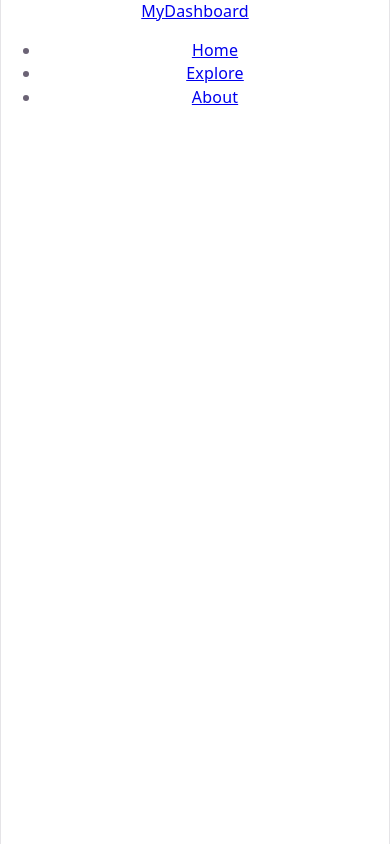
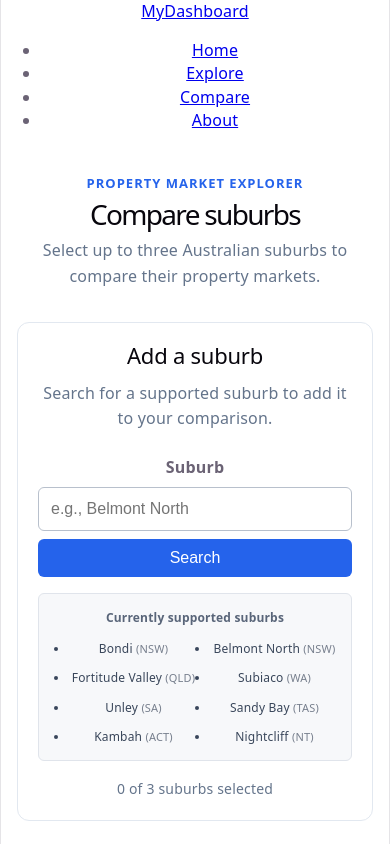
Before and after one commit to anthonycheung1/australian-property-market-explorer, a React (Vite) app: page /australian-property-market-explorer/compare in a window 390 px wide. Shown: the top 844 px of the page. Built offline with nearby package versions, Linux system fonts and the light colour scheme.

Commit message:
Build suburb comparison interface

```diff
--- a/src/App.tsx
+++ b/src/App.tsx
@@ -1,12 +1,9 @@
-import {
-  BrowserRouter,
-  Routes,
-  Route,
-} from 'react-router-dom';
+import { BrowserRouter, Routes, Route, } from 'react-router-dom';
 
 import Header from './components/Header';
 import Explore from './pages/Explore';
 import Suburb from './pages/Suburb';
+import Compare from './pages/Compare';
 import './App.css';
 
 function Home() {
@@ -25,7 +22,7 @@
           <Route path="/" element={<Home />} />
           <Route path="/explore" element={<Explore />} />
           <Route path="/suburb/:state/:suburb" element={<Suburb />} />
-          {/* <Route path="/compare" element={<Compare />} /> */}
+          <Route path="/compare" element={<Compare />} />
           {/* <Route path="/about" element={<About />} /> */}
         </Routes>
       </main>
--- a/src/components/Header.tsx
+++ b/src/components/Header.tsx
@@ -17,6 +17,9 @@
             <Link to="/explore">Explore</Link>
           </li>
           <li>
+            <Link to="/compare">Compare</Link>
+          </li>
+          <li>
             <Link to="/about">About</Link>
           </li>
         </ul>
--- /dev/null
+++ b/src/pages/Compare.css
@@ -0,0 +1,144 @@
+.compare-page {
+  max-width: 1200px;
+  margin: 0 auto;
+  padding: 32px 24px;
+}
+
+.compare-heading {
+  margin-bottom: 32px;
+}
+
+.compare-eyebrow {
+  margin-bottom: 8px;
+  color: #2563eb;
+  font-size: 13px;
+  font-weight: 700;
+  letter-spacing: 1px;
+}
+
+.compare-heading h1 {
+  margin: 0 0 12px;
+  font-size: 32px;
+}
+
+.compare-heading > p:last-child {
+  margin: 0;
+  color: #64748b;
+  line-height: 1.6;
+}
+
+.compare-section {
+  margin-bottom: 32px;
+  padding: 24px;
+  border: 1px solid #e2e8f0;
+  border-radius: 12px;
+  background-color: #ffffff;
+}
+
+.compare-section h2 {
+  margin: 0 0 12px;
+  font-size: 22px;
+}
+
+.compare-description {
+  margin: 0 0 20px;
+  color: #64748b;
+  line-height: 1.6;
+}
+
+.compare-error {
+  margin: 12px 0 0;
+  color: #b91c1c;
+  font-size: 14px;
+}
+
+.compare-count {
+  margin: 16px 0 0;
+  color: #64748b;
+  font-size: 14px;
+}
+
+.compare-empty {
+  margin: 0;
+  padding: 24px;
+  border: 1px dashed #cbd5e1;
+  border-radius: 8px;
+  color: #64748b;
+  line-height: 1.6;
+  text-align: center;
+}
+
+.selected-suburbs {
+  display: grid;
+  grid-template-columns: repeat(3, minmax(0, 1fr));
+  gap: 16px;
+}
+
+.selected-suburb-card {
+  display: flex;
+  flex-direction: column;
+  justify-content: space-between;
+  gap: 20px;
+  min-width: 0;
+  padding: 20px;
+  border: 1px solid #e2e8f0;
+  border-radius: 10px;
+  background-color: #f8fafc;
+}
+
+.selected-suburb-details h3 {
+  margin: 0 0 8px;
+  overflow-wrap: anywhere;
+  font-size: 18px;
+}
+
+.selected-suburb-details p {
+  margin: 0;
+  color: #64748b;
+  font-size: 14px;
+}
+
+.remove-suburb-button {
+  align-self: flex-start;
+  padding: 8px 14px;
+  border: 1px solid #dc2626;
+  border-radius: 6px;
+  background-color: #ffffff;
+  color: #b91c1c;
+  font-size: 14px;
+  cursor: pointer;
+}
+
+.remove-suburb-button:hover {
+  background-color: #fef2f2;
+}
+
+.remove-suburb-button:focus-visible {
+  outline: 2px solid #2563eb;
+  outline-offset: 3px;
+}
+
+.compare-limit-message {
+  margin: 20px 0 0;
+  color: #64748b;
+  font-size: 14px;
+  line-height: 1.6;
+}
+
+@media (max-width: 768px) {
+  .compare-page {
+    padding: 24px 16px;
+  }
+
+  .compare-heading h1 {
+    font-size: 28px;
+  }
+
+  .compare-section {
+    padding: 20px;
+  }
+
+  .selected-suburbs {
+    grid-template-columns: 1fr;
+  }
+}
--- /dev/null
+++ b/src/pages/Compare.tsx
@@ -0,0 +1,199 @@
+import { useState } from 'react';
+import { supportedSuburbs } from '../data/suburbs.ts';
+import SearchBar from '../components/SearchBar';
+import './Compare.css';
+
+type SupportedSuburb = typeof supportedSuburbs[number];
+
+function Compare() {
+  // Store the suburb currently entered into the search field.
+  const [suburb, setSuburb] = useState('');
+
+  // Store the suburbs selected for comparison.
+  const [selectedSuburbs, setSelectedSuburbs] = useState<SupportedSuburb[]>([]);
+
+  // Store the current search validation state.
+  const [invalidSearch, setInvalidSearch] = useState(false);
+  const [searchError, setSearchError] = useState('');
+
+  // Control whether suburb suggestions should be displayed.
+  const [suggestionsDismissed, setSuggestionsDismissed] = useState(false);
+
+  // Find supported suburbs that match the search input.
+  const suggestedSuburbs = suburb.trim() && !suggestionsDismissed
+    ? supportedSuburbs
+      .filter((supportedSuburb) =>
+        supportedSuburb.label.toLowerCase().includes(suburb.trim().toLowerCase())
+        || supportedSuburb.value.toLowerCase().includes(suburb.trim().toLowerCase()),
+      )
+      .map((supportedSuburb) => supportedSuburb.label)
+    : [];
+
+  // Update the search input and allow suggestions to appear again.
+  function handleSuburbChange(value: string) {
+    setSuburb(value);
+    setInvalidSearch(false);
+    setSearchError('');
+    setSuggestionsDismissed(false);
+  }
+
+  // Select a suburb from the search suggestions.
+  function handleSuggestionSelect(suggestion: string) {
+    setSuburb(suggestion);
+    setInvalidSearch(false);
+    setSearchError('');
+    setSuggestionsDismissed(true);
+  }
+
+  // Add the searched suburb to the comparison.
+  function handleSearch() {
+    setInvalidSearch(false);
+    setSearchError('');
+    setSuggestionsDismissed(true);
+
+    const searchValue = suburb.trim().toLowerCase();
+
+    if (!searchValue) {
+      setInvalidSearch(true);
+      setSearchError('Enter a suburb to add it to the comparison.');
+      return;
+    }
+
+    const matchingSuburb = supportedSuburbs.find((supportedSuburb) =>
+      supportedSuburb.label.toLowerCase() === searchValue
+      || supportedSuburb.value.toLowerCase() === searchValue,
+    );
+
+    if (!matchingSuburb) {
+      setInvalidSearch(true);
+      setSearchError('This suburb is not currently supported.');
+      return;
+    }
+
+    const alreadySelected = selectedSuburbs.some((selectedSuburb) =>
+      selectedSuburb.state === matchingSuburb.state
+      && selectedSuburb.value === matchingSuburb.value,
+    );
+
+    if (alreadySelected) {
+      setInvalidSearch(true);
+      setSearchError('This suburb has already been added.');
+      return;
+    }
+
+    if (selectedSuburbs.length >= 3) {
+      setInvalidSearch(true);
+      setSearchError('You can compare a maximum of three suburbs.');
+      return;
+    }
+
+    setSelectedSuburbs((currentSuburbs) => [
+      ...currentSuburbs,
+      matchingSuburb,
+    ]);
+
+    setSuburb('');
+    setInvalidSearch(false);
+    setSearchError('');
+    setSuggestionsDismissed(false);
+  }
+
+  // Remove a suburb from the comparison.
+  function handleRemoveSuburb(suburbToRemove: SupportedSuburb) {
+    setSelectedSuburbs((currentSuburbs) =>
+      currentSuburbs.filter((selectedSuburb) =>
+        selectedSuburb.state !== suburbToRemove.state
+        || selectedSuburb.value !== suburbToRemove.value,
+      ),
+    );
+  }
+
+  return (
+    <div className="compare-page">
+      <header className="compare-heading">
+        <p className="compare-eyebrow">
+          PROPERTY MARKET EXPLORER
+        </p>
+
+        <h1>Compare suburbs</h1>
+
+        <p>
+          Select up to three Australian suburbs to compare their property markets.
+        </p>
+      </header>
+
+      <section className="compare-section">
+        <h2>Add a suburb</h2>
+
+        <p className="compare-description">
+          Search for a supported suburb to add it to your comparison.
+        </p>
+
+        <SearchBar
+          suburb={suburb}
+          onSuburbChange={handleSuburbChange}
+          onSuggestionSelect={handleSuggestionSelect}
+          onDismissSuggestions={() => setSuggestionsDismissed(true)}
+          onSearch={handleSearch}
+          loading={false}
+          invalidSearch={invalidSearch}
+          suggestedSuburbs={suggestedSuburbs}
+        />
+
+        {searchError && (
+          <p className="compare-error" role="alert">
+            {searchError}
+          </p>
+        )}
+
+        <p className="compare-count">
+          {selectedSuburbs.length} of 3 suburbs selected
+        </p>
+      </section>
+
+      <section className="compare-section">
+        <h2>Selected suburbs</h2>
+
+        {selectedSuburbs.length === 0 ? (
+          <p className="compare-empty">
+            No suburbs selected yet. Search for a suburb above to get started.
+          </p>
+        ) : (
+          <div className="selected-suburbs">
+            {selectedSuburbs.map((selectedSuburb) => (
+              <article
+                className="selected-suburb-card"
+                key={`${selectedSuburb.state}-${selectedSuburb.value}`}
+              >
+                <div className="selected-suburb-details">
+                  <h3>{selectedSuburb.label}</h3>
+
+                  <p>
+                    {selectedSuburb.state} · Australia
+                  </p>
+                </div>
+
+                <button
+                  type="button"
+                  className="remove-suburb-button"
+                  onClick={() => handleRemoveSuburb(selectedSuburb)}
+                  aria-label={`Remove ${selectedSuburb.label} from comparison`}
+                >
+                  Remove
+                </button>
+              </article>
+            ))}
+          </div>
+        )}
+
+        {selectedSuburbs.length === 3 && (
+          <p className="compare-limit-message">
+            You've reached the maximum of three suburbs. Remove a suburb before adding another.
+          </p>
+        )}
+      </section>
+    </div>
+  );
+}
+
+export default Compare;
```
